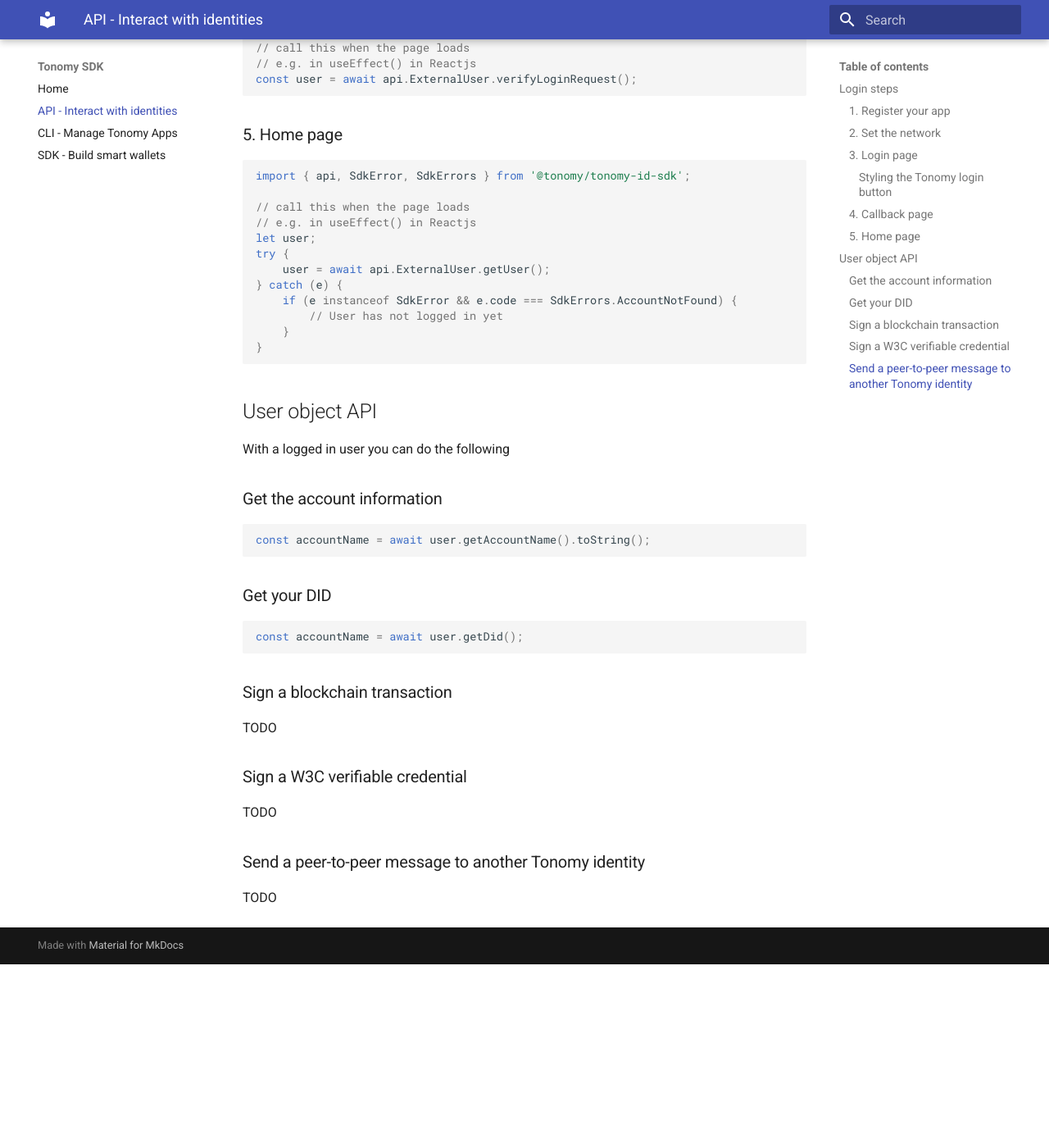
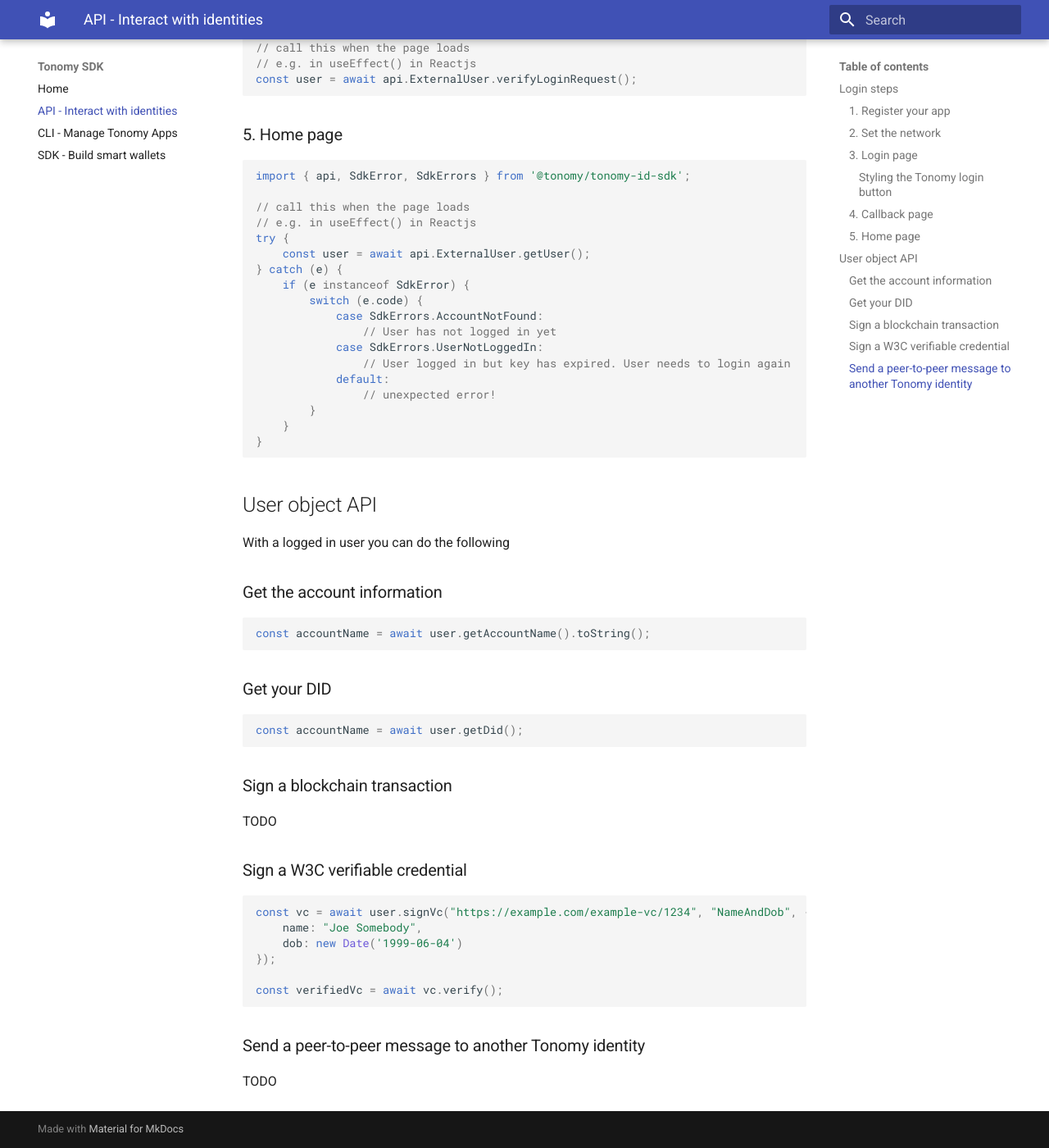
Before and after one commit to Tonomy-Foundation/Tonomy-ID-SDK, an MkDocs documentation site: the page built from docs/api.md, in a window 1280 px wide and 1400 px high, scrolled down 1517 px. Shown: the whole window at 82% size. Built offline with MkDocs 1.6.1 and Material for MkDocs 9.7.7, drawn with Linux system fonts in a browser that asks for light colours; before the commit the page ends 2693 px from its top, so only the background shows below that.

Commit message:
docs: add docs for VC sign

````diff
--- a/docs/api.md
+++ b/docs/api.md
@@ -76,12 +76,18 @@
 
 // call this when the page loads
 // e.g. in useEffect() in Reactjs
-let user;
 try {
-    user = await api.ExternalUser.getUser();
+    const user = await api.ExternalUser.getUser();
 } catch (e) {
-    if (e instanceof SdkError && e.code === SdkErrors.AccountNotFound) {
-        // User has not logged in yet
+    if (e instanceof SdkError) {
+        switch (e.code) {
+            case SdkErrors.AccountNotFound:
+                // User has not logged in yet
+            case SdkErrors.UserNotLoggedIn:
+                // User logged in but key has expired. User needs to login again
+            default:
+                // unexpected error!
+        }
     }
 }
 ```
@@ -108,7 +114,14 @@
 
 ### Sign a W3C verifiable credential
 
-TODO
+```typescript
+const vc = await user.signVc("https://example.com/example-vc/1234", "NameAndDob", {
+    name: "Joe Somebody",
+    dob: new Date('1999-06-04')
+});
+
+const verifiedVc = await vc.verify();
+```
 
 ### Send a peer-to-peer message to another Tonomy identity
 
````
